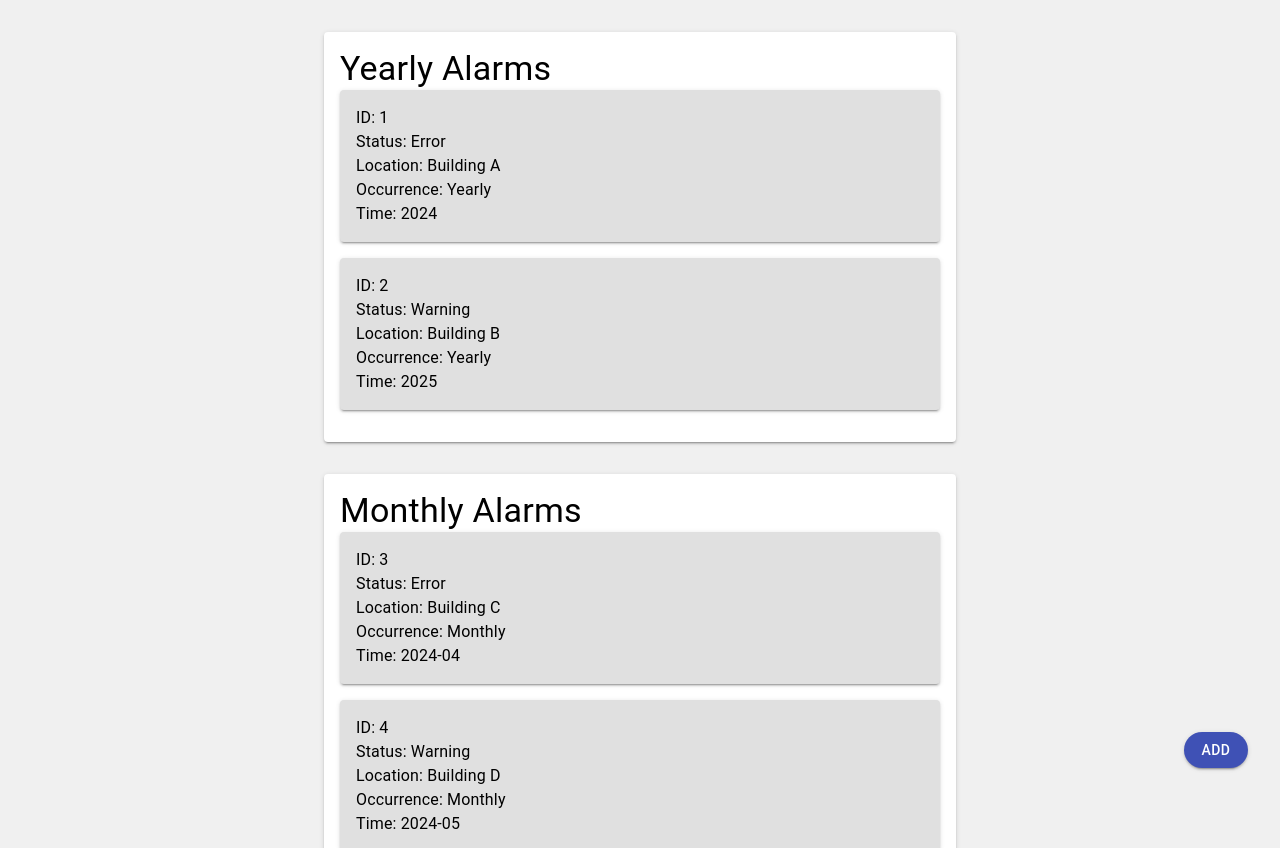
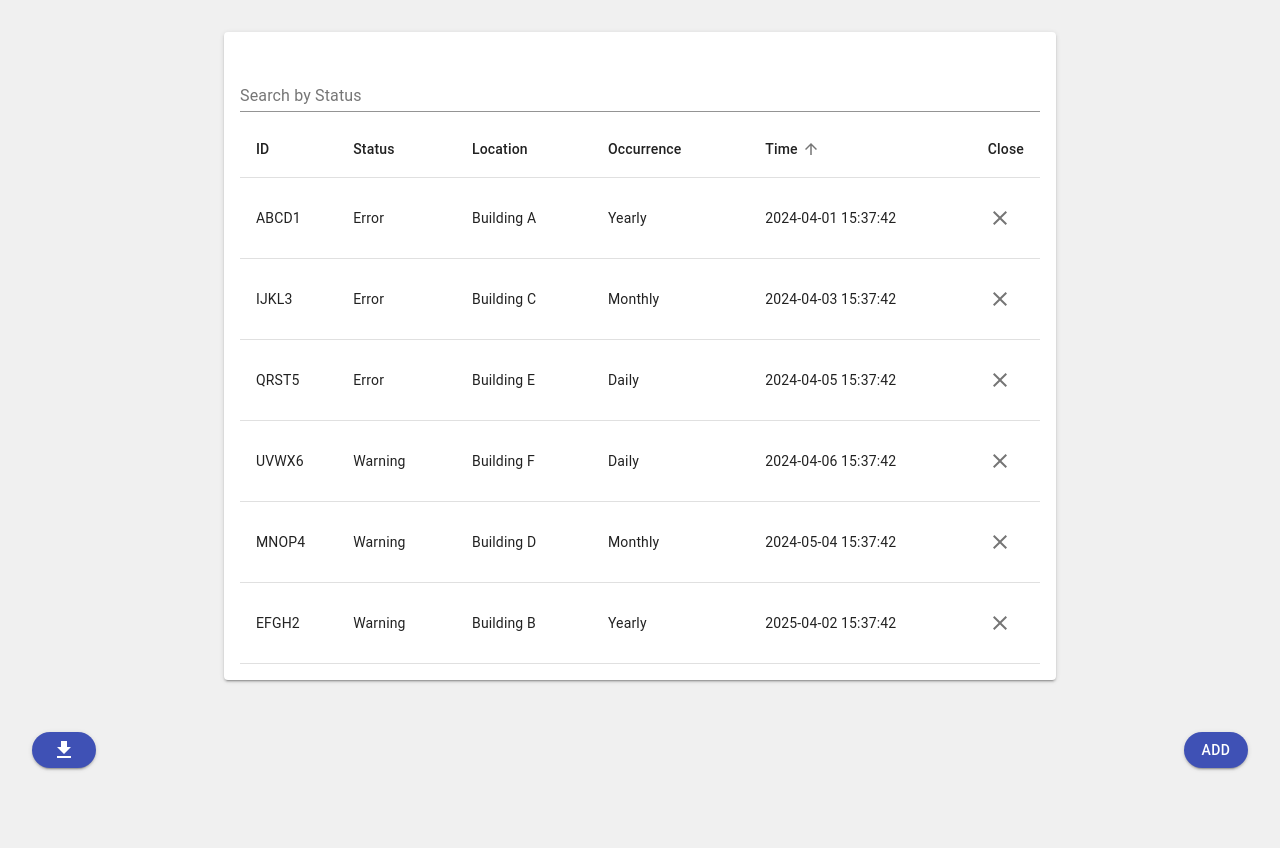
Before and after one commit to perireddyvaka/smart_city_GIZ, a React (Create React App) app: page /AlarmLogPage in a window 1280 px wide. Shown: the top 848 px of the page. Built offline with nearby package versions, Linux system fonts and the light colour scheme.

Commit message:
Tablular for of logs is updated

```diff
--- a/package.json
+++ b/package.json
@@ -12,6 +12,7 @@
     "moment": "^2.30.1",
     "react": "^17.0.0",
     "react-dom": "^17.0.0",
+    "react-icons": "^5.0.1",
     "react-router-dom": "^6.22.3",
     "react-scripts": "^5.0.1",
     "web-vitals": "^2.1.4"
--- a/src/components/Alarmcatlog.js
+++ b/src/components/Alarmcatlog.js
@@ -1,32 +1,43 @@
 import React, { useState } from 'react';
-import { Typography, makeStyles, Button, Dialog, DialogTitle, DialogContent, TextField } from '@material-ui/core';
+import {
+  Typography,
+  makeStyles,
+  Button,
+  Dialog,
+  DialogTitle,
+  DialogContent,
+  TextField,
+  Table,
+  TableHead,
+  TableBody,
+  TableRow,
+  TableCell,
+  IconButton,
+  TableSortLabel
+} from '@material-ui/core';
+import { Close as CloseIcon, GetApp as DownloadIcon } from '@material-ui/icons';
 import moment from 'moment';
 
-const useStyles = makeStyles(theme => ({
+const useStyles = makeStyles((theme) => ({
   container: {
     display: 'flex',
     flexDirection: 'column',
     alignItems: 'center',
     minHeight: '100vh',
     backgroundColor: '#f0f0f0',
-    padding: theme.spacing(4),
+    padding: theme.spacing(4)
   },
   categoryContainer: {
     width: '100%',
-    maxWidth: 600,
+    maxWidth: 800,
     marginBottom: theme.spacing(4),
     backgroundColor: '#ffffff',
     padding: theme.spacing(2),
     borderRadius: theme.shape.borderRadius,
-    boxShadow: theme.shadows[2],
+    boxShadow: theme.shadows[2]
   },
-  logItem: {
-    backgroundColor: '#e0e0e0',
-    padding: theme.spacing(2),
-    marginBottom: theme.spacing(2),
-    borderRadius: theme.shape.borderRadius,
-    boxShadow: theme.shadows[2],
-    cursor: 'pointer',
+  table: {
+    width: '100%'
   },
   addButton: {
     position: 'fixed',
@@ -34,6 +45,12 @@ const useStyles = makeStyles(theme => ({
     right: theme.spacing(4),
     borderRadius: 50
   },
+  downloadButton: {
+    position: 'fixed',
+    bottom: theme.spacing(4),
+    left: theme.spacing(4),
+    borderRadius: 50
+  }
 }));
 
 const AlarmLogPage = () => {
@@ -44,70 +61,67 @@ const AlarmLogPage = () => {
     id: '',
     status: '',
     location: '',
-    occurrence: '',
+    occurrence: ''
   });
   const [addErrors, setAddErrors] = useState({
     id: '',
     status: '',
     location: '',
-    occurrence: '',
+    occurrence: ''
   });
+  const [sortColumn, setSortColumn] = useState('time');
+  const [sortDirection, setSortDirection] = useState('asc');
+  const [searchStatus, setSearchStatus] = useState('');
 
   // Static sample data for demonstration
-  const yearlyLogs = [
+  const allLogs = [
     {
-      id: '1',
+      id: 'ABCD1',
       status: 'Error',
       location: 'Building A',
       occurrence: 'Yearly',
-      time: '2024-04-01T15:37:42.887Z',
+      time: '2024-04-01T15:37:42.887Z'
     },
     {
-      id: '2',
+      id: 'EFGH2',
       status: 'Warning',
       location: 'Building B',
       occurrence: 'Yearly',
-      time: '2025-04-02T15:37:42.887Z',
+      time: '2025-04-02T15:37:42.887Z'
     },
-  ];
-
-  const monthlyLogs = [
     {
-      id: '3',
+      id: 'IJKL3',
       status: 'Error',
       location: 'Building C',
       occurrence: 'Monthly',
-      time: '2024-04-03T15:37:42.887Z',
+      time: '2024-04-03T15:37:42.887Z'
     },
     {
-      id: '4',
+      id: 'MNOP4',
       status: 'Warning',
       location: 'Building D',
       occurrence: 'Monthly',
-      time: '2024-05-04T15:37:42.887Z',
+      time: '2024-05-04T15:37:42.887Z'
     },
-  ];
-
-  const dailyLogs = [
     {
-      id: '5',
+      id: 'QRST5',
       status: 'Error',
       location: 'Building E',
       occurrence: 'Daily',
-      time: '2024-04-05T15:37:42.887Z',
+      time: '2024-04-05T15:37:42.887Z'
     },
     {
-      id: '6',
+      id: 'UVWX6',
       status: 'Warning',
       location: 'Building F',
       occurrence: 'Daily',
-      time: '2024-04-06T15:37:42.887Z',
-    },
+      time: '2024-04-06T15:37:42.887Z'
+    }
   ];
 
-  const handleLogClick = (log) => {
-    // Handle click on log
-    console.log('Clicked log:', log);
+  const handleLogClose = (log) => {
+    // Handle close of log
+    console.log('Closed log:', log);
   };
 
   const handleAddButtonClick = () => {
@@ -120,13 +134,13 @@ const AlarmLogPage = () => {
       id: '',
       status: '',
       location: '',
-      occurrence: '',
+      occurrence: ''
     });
     setAddErrors({
       id: '',
       status: '',
       location: '',
-      occurrence: '',
+      occurrence: ''
     });
   };
 
@@ -134,49 +148,129 @@ const AlarmLogPage = () => {
     const { name, value } = event.target;
     setAddData((prevData) => ({
       ...prevData,
-      [name]: value,
+      [name]: value
     }));
   };
+
+  const handleSort = (column) => {
+    const isAsc = sortColumn === column && sortDirection === 'asc';
+    setSortColumn(column);
+    setSortDirection(isAsc ? 'desc' : 'asc');
+  };
+
+  const handleSearch = (event) => {
+    setSearchStatus(event.target.value);
+  };
+
+  const handleDownload = () => {
+    const filteredLogs = allLogs.filter((log) =>
+      log.status.toLowerCase().includes(searchStatus.toLowerCase())
+    );
+    const csvData = [
+      ['ID', 'Status', 'Location', 'Occurrence', 'Time'],
+      ...filteredLogs.map((log) => [log.id, log.status, log.location, log.occurrence, moment(log.time).format('YYYY-MM-DD HH:mm:ss')])
+    ];
+    const csvContent = csvData.map((row) => row.join(',')).join('\n');
+    const downloadLink = document.createElement('a');
+    downloadLink.setAttribute('href', 'data:text/csv;charset=utf-8,' + encodeURIComponent(csvContent));
+    downloadLink.setAttribute('download', 'alarm_logs.csv');
+    document.body.appendChild(downloadLink);
+    downloadLink.click();
+    document.body.removeChild(downloadLink);
+  };
+
+  const filteredLogs = allLogs.filter((log) =>
+    log.status.toLowerCase().includes(searchStatus.toLowerCase())
+  );
+
+  const sortedLogs = filteredLogs.sort((a, b) => {
+    const aValue = a[sortColumn];
+    const bValue = b[sortColumn];
+
+    if (aValue < bValue) return sortDirection === 'asc' ? -1 : 1;
+    if (aValue > bValue) return sortDirection === 'asc' ? 1 : -1;
+    return 0;
+  });
 
   return (
     <div className={classes.container}>
       <div className={classes.categoryContainer}>
-        <Typography variant="h4">Yearly Alarms</Typography>
-        {yearlyLogs.map(log => (
-          <div key={log.id} className={classes.logItem} onClick={() => handleLogClick(log)}>
-            <Typography>ID: {log.id}</Typography>
-            <Typography>Status: {log.status}</Typography>
-            <Typography>Location: {log.location}</Typography>
-            <Typography>Occurrence: {log.occurrence}</Typography>
-            <Typography>Time: {moment(log.time).format('YYYY')}</Typography>
-          </div>
-        ))}
-      </div>
-
-      <div className={classes.categoryContainer}>
-        <Typography variant="h4">Monthly Alarms</Typography>
-        {monthlyLogs.map(log => (
-          <div key={log.id} className={classes.logItem} onClick={() => handleLogClick(log)}>
-            <Typography>ID: {log.id}</Typography>
-            <Typography>Status: {log.status}</Typography>
-            <Typography>Location: {log.location}</Typography>
-            <Typography>Occurrence: {log.occurrence}</Typography>
-            <Typography>Time: {moment(log.time).format('YYYY-MM')}</Typography>
-          </div>
-        ))}
-      </div>
-
-      <div className={classes.categoryContainer}>
-        <Typography variant="h4">Daily Alarms</Typography>
-        {dailyLogs.map(log => (
-          <div key={log.id} className={classes.logItem} onClick={() => handleLogClick(log)}>
-            <Typography>ID: {log.id}</Typography>
-            <Typography>Status: {log.status}</Typography>
-            <Typography>Location: {log.location}</Typography>
-            <Typography>Occurrence: {log.occurrence}</Typography>
-            <Typography>Time: {moment(log.time).format('YYYY-MM-DD')}</Typography>
-          </div>
-        ))}
+        <TextField
+          margin="normal"
+          label="Search by Status"
+          type="text"
+          fullWidth
+          value={searchStatus}
+          onChange={handleSearch}
+        />
+        <Table className={classes.table}>
+          <TableHead>
+            <TableRow>
+              <TableCell>
+                <TableSortLabel
+                  active={sortColumn === 'id'}
+                  direction={sortColumn === 'id' ? sortDirection : 'asc'}
+                  onClick={() => handleSort('id')}
+                >
+                  ID
+                </TableSortLabel>
+              </TableCell>
+              <TableCell>
+                <TableSortLabel
+                  active={sortColumn === 'status'}
+                  direction={sortColumn === 'status' ? sortDirection : 'asc'}
+                  onClick={() => handleSort('status')}
+                >
+                  Status
+                </TableSortLabel>
+              </TableCell>
+              <TableCell>
+                <TableSortLabel
+                  active={sortColumn === 'location'}
+                  direction={sortColumn === 'location' ? sortDirection : 'asc'}
+                  onClick={() => handleSort('location')}
+                >
+                  Location
+                </TableSortLabel>
+              </TableCell>
+              <TableCell>
+                <TableSortLabel
+                  active={sortColumn === 'occurrence'}
+                  direction={sortColumn === 'occurrence' ? sortDirection : 'asc'}
+                  onClick={() => handleSort('occurrence')}
+                >
+                  Occurrence
+                </TableSortLabel>
+              </TableCell>
+              <TableCell>
+                <TableSortLabel
+                  active={sortColumn === 'time'}
+                  direction={sortColumn === 'time' ? sortDirection : 'asc'}
+                  onClick={() => handleSort('time')}
+                >
+                  Time
+                </TableSortLabel>
+              </TableCell>
+              <TableCell align="right">Close</TableCell>
+            </TableRow>
+          </TableHead>
+          <TableBody>
+            {sortedLogs.map((log) => (
+              <TableRow key={log.id}>
+                <TableCell>{log.id}</TableCell>
+                <TableCell>{log.status}</TableCell>
+                <TableCell>{log.location}</TableCell>
+                <TableCell>{log.occurrence}</TableCell>
+                <TableCell>{moment(log.time).format('YYYY-MM-DD HH:mm:ss')}</TableCell>
+                <TableCell align="right">
+                  <IconButton onClick={() => handleLogClose(log)}>
+                    <CloseIcon />
+                  </IconButton>
+                </TableCell>
+              </TableRow>
+            ))}
+          </TableBody>
+        </Table>
       </div>
 
       <Button
@@ -188,17 +282,26 @@ const AlarmLogPage = () => {
         ADD
       </Button>
 
+      <Button
+        className={classes.downloadButton}
+        variant="contained"
+        color="primary"
+        onClick={handleDownload}
+      >
+        <DownloadIcon />
+      </Button>
+
       <Dialog open={openAddDialog} onClose={handleAddDialogClose}>
         <DialogTitle>Add Condition</DialogTitle>
         <DialogContent>
           <TextField
             autoFocus
             margin="dense"
-            label="Phase"
+            label="ID"
             type="text"
             fullWidth
             name="id"
-            value={addData.id}
+            value={addData.id || ''}
             onChange={handleInputChangeAdd}
             error={addErrors.id}
             helperText={addErrors.id}
--- a/src/components/AppBar.js
+++ b/src/components/AppBar.js
@@ -3,6 +3,7 @@ import { useTheme, useMediaQuery, makeStyles, Hidden, Drawer, IconButton, Divide
 import { AppBar, Toolbar, Typography, List, ListItem, ListItemIcon, ListItemText, Badge, Menu, MenuItem } from '@material-ui/core';
 import { Dashboard as DashboardIcon, Add as AddIcon, Menu as MenuIcon, NotificationsActive as NotificationsIcon, Alarm as AlarmIcon, Person as PersonIcon, ArrowDropDown as ArrowDropDownIcon, ChevronLeft as ChevronLeftIcon } from '@material-ui/icons';
 import { Link } from 'react-router-dom';
+import { MdLocalGroceryStore } from "react-icons/md";
 import yourImage from './logos.png';
 
 const useStyles = makeStyles((theme) => ({
@@ -161,7 +162,7 @@ const CustomAppBar = () => {
             <img src={yourImage} alt="Your company logo" className={classes.logo} />
           </Hidden>
           <Typography variant="h6" className={classes.title}>
-            SUBDIVISIONHEAD DASHBOARD
+            Subdivisionhead Dashboard
             <div className={classes.dropdownButton} onClick={handleDropdownOpen}>
               {selectedOption}
               <ArrowDropDownIcon />
@@ -205,7 +206,18 @@ const CustomAppBar = () => {
             }}
           >
             {issue.map((item, index) => (
-              <MenuItem key={index} onClick={() => handlelogchange(item['id'])}>
+              <MenuItem
+                key={index}
+                style={{
+                  backgroundColor:
+                    item.status === 'Critical'
+                      ? '#FFCDD2' // light red
+                      : item.status === 'Warning'
+                      ? '#FFF9C4' // light yellow
+                      : '#C8E6C9', // light green
+                }}
+                onClick={() => handlelogchange(item['id'])}
+              >
                 <Typography variant="body1">
                   <br />
                   Status:- {item['status']}
@@ -269,6 +281,14 @@ const CustomAppBar = () => {
               <ListItemText primary="Add Alarm" />
             </ListItem>
           </Link>
+          <Link to="/LogStore" onClick={toggleDrawer} className={classes.listItem}>
+            <ListItem button>
+              <ListItemIcon>
+              <MdLocalGroceryStore />
+              </ListItemIcon>
+              <ListItemText primary="Log Store" />
+            </ListItem>
+          </Link>
         </List>
       </Drawer>
     </div>
```
Also changed, not shown: src/components/Alarmlog.js (+19 -6 lines), 1 other file (tests, documents, lock files or other folders).
